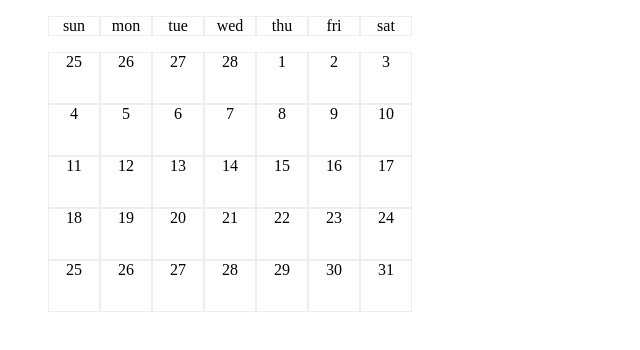
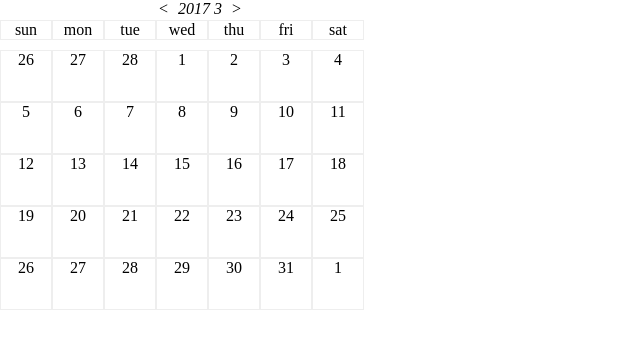
Before and after one commit to xuanqiyang/myCalendar, a plain HTML site: page index.html in a window 1280 px wide. Shown: the whole page, without its empty margins (0-640 px from the left). Drawn offline with Linux system fonts and the light colour scheme.

Commit message:
添加切换月份功能

```diff
--- a/index.html
+++ b/index.html
@@ -5,6 +5,10 @@
     <meta charset="UTF-8">
     <title>Document</title>
     <style>
+    *{
+        margin: 0;
+        padding: 0;
+    }
     table {
         border: 1px solid #eee;
     }
@@ -12,7 +16,7 @@
     .weekdays {
         overflow: hidden;
         width: 400px;
-        height: 20px;
+        height: 30px;
     }
 
     .weekdays li {
@@ -36,6 +40,17 @@
         height: 50px;
         border: 1px solid #eee;
     }
+    .head-calendar{
+                width: 400px;
+        height: 20px;
+        text-align: center;
+    }
+    .head-calendar #date{
+        margin: 0 10px;
+    }
+    .head-calendar span{
+        cursor: pointer;
+    }
     </style>
 </head>
 
@@ -44,7 +59,7 @@
     </div>
     <script src="./js/calendar.js"></script>
     <script type="text/javascript">
-    console.log(new Calendar(document.querySelector('#calendar')))
+    console.log(new Calendar(document.querySelector('#calendar'), 2017, 3, 4))
     </script>
 </body>
 
--- a/js/calendar.js
+++ b/js/calendar.js
@@ -1,88 +1,114 @@
-var Calendar = function(eleCalendar, yearArg, monthArg,dateArg) {
+var Calendar = function(eleCalendar, yearArg, monthArg, dateArg) {
     var _Date = function() {
         var date;
-        if (arguments[0] && arguments[1] && arguments[2]) { //如果自定义参数的话就设置日期
-            date = new Date(Array.prototype.slice.apply(arguments,[0,3]));
-        }else{
+        var __self = this;
+        if(yearArg && monthArg && dateArg){
+            date = new Date(yearArg, monthArg-1, dateArg);
+        } else{
             date = new Date();
         }
-        this.dayOfWeek = date.getDay(); //获取当日星期
-        this.month = date.getMonth() + 1; //获取当日月份
-        this.dayOfMonth = date.getDate(); //获取当月日期
-        this.year = date.getFullYear(); //获取当日年份
-        this.daysInThisMonth = new Date(this.year, this.month, 0).getDate();//获取当月总天数
-        this.weekIsfirstDayOfMonth = new Date(this.year, this.month - 1, 1).getDay(); //这个月第一天是星期几
-        this.IndexOflastday = this.weekIsfirstDayOfMonth + this.daysInThisMonth - 1; //这个月最后一天的在日历表格中的索引
+        this.dayOfWeek = 0;
+        this.month = 0;
+        this.dayOfMonth = 0;
+        this.year = 0;
+        this.daysInThisMonth = 0;
+        this.weekIsfirstDayOfMonth = 0;
+        this.IndexOflastday = 0;
+        var initDate = function() {
+            with(__self){
+                dayOfWeek = date.getDay(); //获取当日星期
+                month = date.getMonth(); //获取当日月份
+                dayOfMonth = date.getDate(); //获取当月日期
+                year = date.getFullYear(); //获取当日年份
+                daysInThisMonth = new Date(__self.year, __self.month + 1, 0).getDate(); //获取当月总天数
+                weekIsfirstDayOfMonth = new Date(__self.year, __self.month, 1).getDay(); //这个月第一天是星期几
+                IndexOflastday = __self.weekIsfirstDayOfMonth + __self.daysInThisMonth - 1; //这个月最后一天的在日历表格中的索引
+            }
         };
-    var _now = new _Date(yearArg,monthArg,dateArg); // 设置日期
+        this.subMonth = function() {
+            date.setMonth(--this.month);
+            initDate();
+        };
+        this.addMonth = function() {
+            date.setMonth(++this.month);
+            initDate();
+        };
+        initDate();
+    };
+    var _now = new _Date();
+    renderCalendar();
 
-    function renderCalendar() {// 渲染日历UI
+    function renderCalendar() { // 渲染日历UI
         var weekdaysText = ['sun', 'mon', 'tue', 'wed', 'thu', 'fri', 'sat'],
             fragCalendar = document.createDocumentFragment(),
-            fragMonthdays = document.createDocumentFragment(),
-            fragWeekdays = document.createDocumentFragment(),
             eleWeekdays = document.createElement('ul'),
             eleMonthdays = document.createElement('ul'),
+            eleHeadCalendar = document.createElement('div'),
             liWeekday,
             liMonthday;
-
         //设置样式
         eleWeekdays.className = 'weekdays';
         eleMonthdays.className = 'monthdays';
-
+        eleHeadCalendar.className = 'head-calendar';
+        eleHeadCalendar.id = 'headCalendar';
+        eleHeadCalendar.innerHTML = '<span id="subMonth">&lt;</span><i id="date"></i><span id="addMonth">&gt;</span>';
         // 渲染日历UI
         for (var i = 0; i < weekdaysText.length; i++) {
             liWeekday = document.createElement('li');
 
             liWeekday.innerText = weekdaysText[i];
 
-            fragWeekdays.appendChild(liWeekday);
+            eleWeekdays.appendChild(liWeekday);
 
             for (var j = 5; j > 0; j--) {
                 liMonthday = document.createElement('li');
-                fragMonthdays.appendChild(liMonthday);
+                eleMonthdays.appendChild(liMonthday);
             }
         }
-        eleWeekdays.appendChild(fragWeekdays);
-        eleMonthdays.appendChild(fragMonthdays);
+        fragCalendar.appendChild(eleHeadCalendar);
         fragCalendar.appendChild(eleWeekdays);
         fragCalendar.appendChild(eleMonthdays);
         eleCalendar.appendChild(fragCalendar);
+        var changeDate = function(event) {
+            if (event.target.id === 'subMonth') {
+                _now.subMonth();
+            } else if (event.target.id === 'addMonth') {
+                _now.addMonth();
+            }
+            fillDaysInMonth();
         };
 
-    function changeYear(){}
-    function changeMonth(){}
-    function changeDate(){}
-    function setNow(){}
+        document.getElementById('headCalendar').addEventListener('click', changeDate, false);
+        fillDaysInMonth();
+    }
 
-    renderCalendar()
+
+    function fillDaysInMonth() { //填充天数到日历
         var monthdays = eleCalendar.querySelector('.monthdays');
-    function fillDaysInMonth(){ //填充天数到日历
         var dayInAMonth = 1,
             dayOfNextMonth = 1,
-        dayOfPreMonth = new Date(_now.year, _now.month - 1, 0).getDate(), //获取上个月的天数
+            dayOfPreMonth = new Date(_now.year, _now.month, 0).getDate(), //获取上个月的天数
             elMonthdays,
-        indexofDayOfMonth = _now.weekIsfirstDayOfMonth-1;
+            indexofDayOfMonth = _now.weekIsfirstDayOfMonth - 1; //
         // 填充日历中的天数
-        for (var liNum = 0; liNum <= monthdays.children.length ; liNum++) {
+        document.getElementById('date').innerText = _now.year + '     ' + Number(_now.month + 1);
+        for (var liNum = 0; liNum < monthdays.children.length; liNum++) {
             if (liNum >= _now.weekIsfirstDayOfMonth && dayInAMonth <= _now.daysInThisMonth) { //如果填充的格子在某一个月之内
                 monthdays.children[liNum].innerText = dayInAMonth++;
 
             } else if (liNum > _now.IndexOflastday && liNum < monthdays.children.length) { //如果这个月的天数没有填满日历表格,填充下个月的格子
                 monthdays.children[liNum].innerText = dayOfNextMonth++;
 
-            } else if (liNum < _now.weekIsfirstDayOfMonth && indexofDayOfMonth>=0) { //补充上个月的格子
-                monthdays.children[liNum].innerText = dayOfPreMonth-indexofDayOfMonth;
+            } else if (liNum < _now.weekIsfirstDayOfMonth && indexofDayOfMonth >= 0) { //补充上个月的格子
+                monthdays.children[liNum].innerText = dayOfPreMonth - indexofDayOfMonth;
                 indexofDayOfMonth--;
             }
         }
-    };
-    fillDaysInMonth()
-
+    }
     return {
         year: _now.year,
-        month: _now.month,
+        month: _now.month+1,
         dayOfMonth: _now.dayOfMonth
-    }
+    };
 
 };
```
Lines whose indentation alone changed are shown as unchanged.
